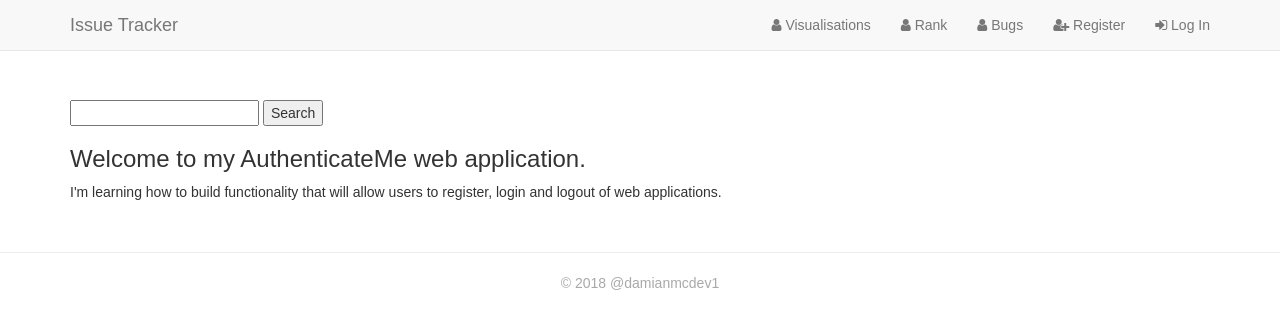
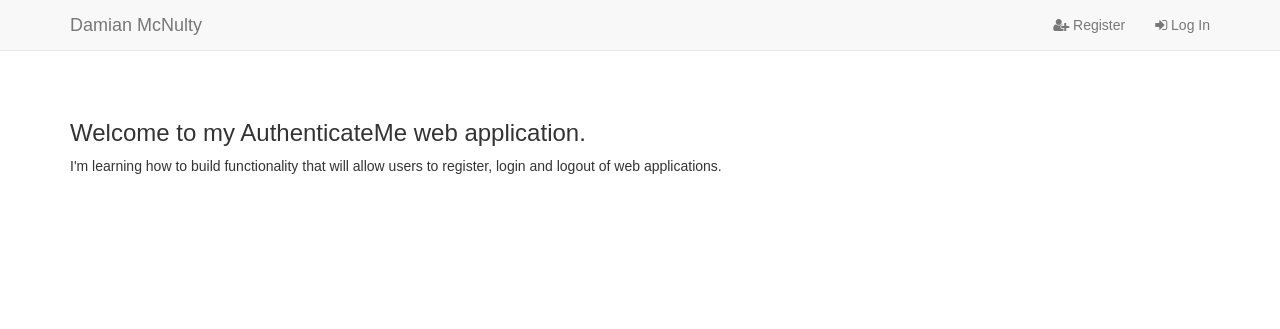
Before and after one commit to DamianMcNulty/ecommerce, a Django app: template accounts/templates/index.html in a window 1280 px wide. Shown: the top 329 px of the page. Run offline with Django 3.2, Linux system fonts and the light colour scheme; the template is opened without the code that fills it, so the values that code supplies are empty; some libraries are stand-ins or nearby versions.

Commit message:
landing page

```diff
--- a/templates/base.html
+++ b/templates/base.html
@@ -15,7 +15,6 @@
     {% endblock head_js %}
 </head>
 <body>
-    <!-- Fixed masthead -->
     <nav class="navbar navbar-masthead navbar-default navbar-fixed-top">
         <div class="container">
             <div class="navbar-header">
@@ -25,14 +24,14 @@
                     <span class="icon-bar"></span>
                     <span class="icon-bar"></span>
                 </button>
-                <a class="navbar-brand" href="/">Issue Tracker</a>
+                <a class="navbar-brand" href="/">Damian McNulty</a>
             </div>
             <div id="navbar" class="navbar-collapse collapse">
                 <ul class="nav navbar-nav navbar-right">
+                    {% if user.is_authenticated %}
                     <li><a class="Visualisations__link" href="{% url 'vis' %}"><i class="fa fa-user"></i> Visualisations</a></li>
                     <li><a class="Rank__link" href="{% url 'rank' %}"><i class="fa fa-user"></i> Rank</a></li>
                     <li><a class="Bugs__link" href="{% url 'todo' %}"><i class="fa fa-user"></i> Bugs</a></li>
-                    {% if user.is_authenticated %}
                         <li><a href="{% url 'issue_tracker' %}"><i class="fa fa-user"></i> Features</a></li>
                         <li>
                             <a href="{% url 'view_cart' %}">
@@ -62,18 +61,18 @@
         </div>
     {% endif %}
     <div class="container">
-        <div class="display">
+        <!-- <div class="display">
             <form action="{% url 'search' %}" method="get">
                 <input type="text" name="q">
                 <button type="submit">Search</button>
             </form>
-        </div>
+        </div> -->
         {% block content %} {% endblock %}
     </div>
-    <footer>
+    <!-- <footer>
         <div class="container text-center">
             <p>&copy; 2018 @damianmcdev1</p>
         </div>
-    </footer>
+    </footer> -->
 </body>
 </html>
```
Also changed, not shown: cypress/integration/sample-spec.js (+9 -9 lines).
